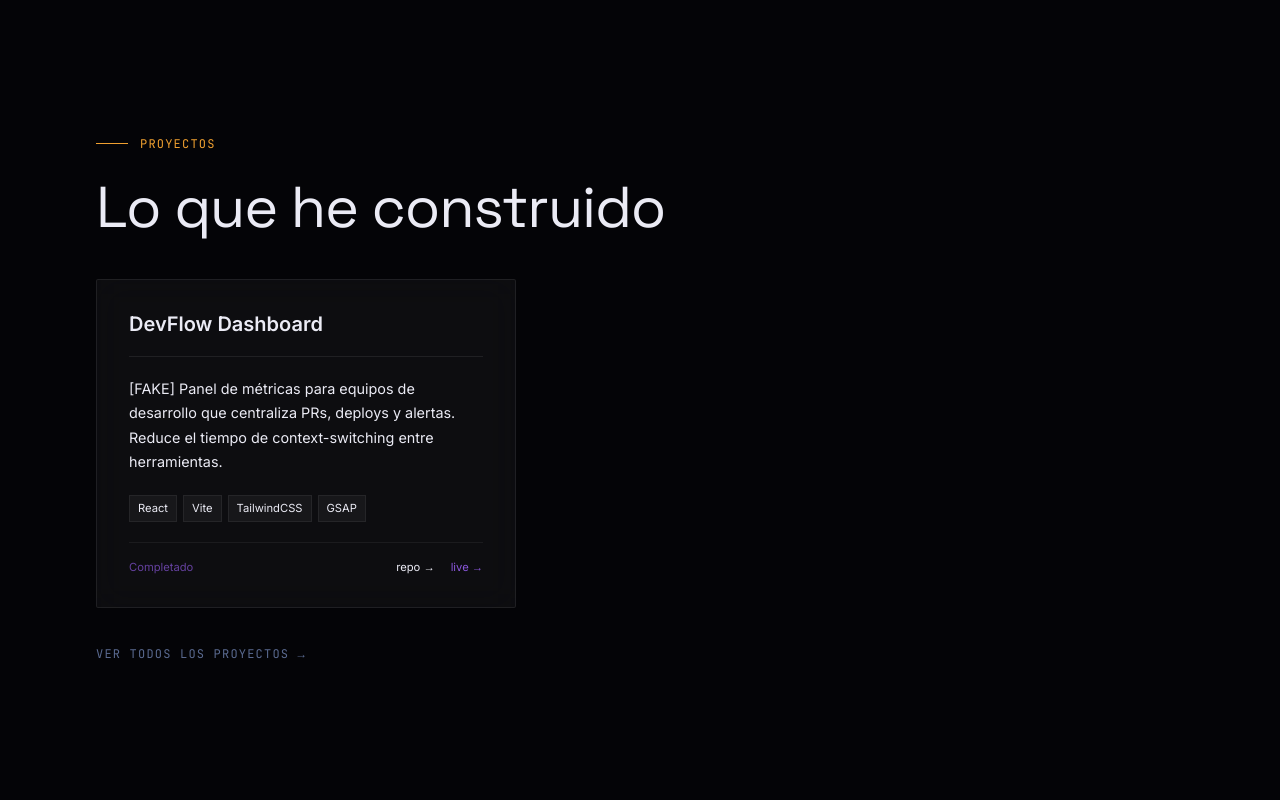
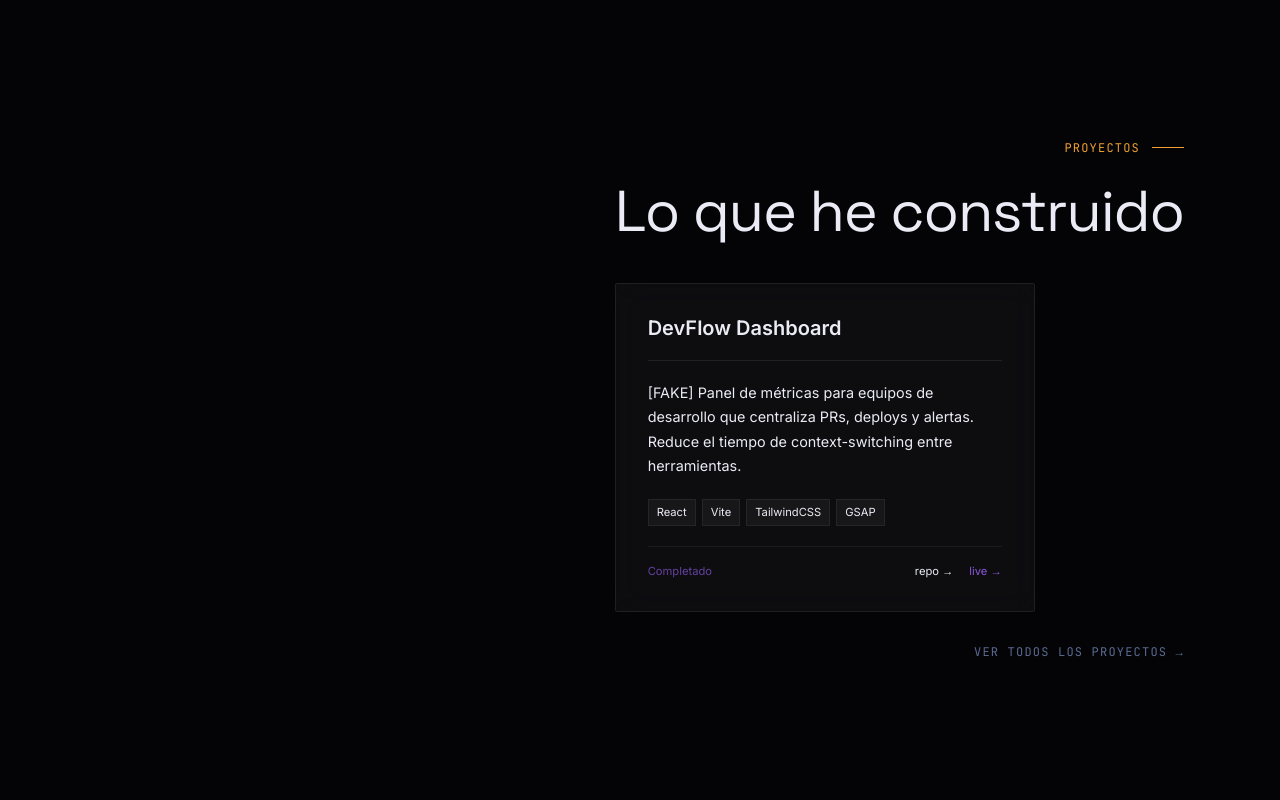
Before and after one commit to EdgarVMora/pro-personal-web, a React (Vite) app: page / in a window 1280 px wide. Shown: the part 1600-2400 px from the top of the page. Built offline with nearby package versions, Linux system fonts and the light colour scheme.

Commit message:
style: apply Z-pattern layout to Home sections (alternating left/right)

```diff
--- a/src/pages/Home/sections/AboutSection.jsx
+++ b/src/pages/Home/sections/AboutSection.jsx
@@ -27,7 +27,7 @@ function AboutSection({ personal, skills }) {
       ref={sectionRef}
       className="relative min-h-screen flex items-center px-6 md:px-16 lg:px-24 py-24"
     >
-      <div style={{ maxWidth: '640px' }} className="w-full">
+      <div style={{ maxWidth: '640px' }} className="w-full mr-auto">
 
         {/* Label badge */}
         <div className="about-anim flex items-center gap-3 mb-6">
--- a/src/pages/Home/sections/ContactSection.jsx
+++ b/src/pages/Home/sections/ContactSection.jsx
@@ -26,10 +26,10 @@ function ContactSection({ personal }) {
       ref={sectionRef}
       className="relative min-h-screen flex items-center px-6 md:px-16 lg:px-24 py-24"
     >
-      <div style={{ maxWidth: '560px' }}>
+      <div style={{ maxWidth: '560px' }} className="ml-auto">
 
-        {/* Label badge */}
-        <div className="contact-anim flex items-center gap-3 mb-6">
+        {/* Label badge — espejado a la derecha */}
+        <div className="contact-anim flex items-center flex-row-reverse gap-3 mb-6">
           <div className="h-px w-8 bg-accent" />
           <span className="font-mono text-xs uppercase tracking-widest text-accent">
             Contacto
@@ -37,25 +37,25 @@ function ContactSection({ personal }) {
         </div>
 
         {/* Heading */}
-        <h2 className="contact-anim font-display text-title text-foreground mb-4">
+        <h2 className="contact-anim font-display text-title text-foreground mb-4 text-right">
           ¿Trabajamos juntos?
         </h2>
 
         {/* Subtext */}
-        <p className="contact-anim font-sans text-lg leading-relaxed text-muted mb-10">
+        <p className="contact-anim font-sans text-lg leading-relaxed text-muted mb-10 text-right">
           Si tienes un proyecto en mente o simplemente quieres conectar, escríbeme.
         </p>
 
         {/* Email */}
         <a
           href={`mailto:${personal.email}`}
-          className="contact-anim block font-display text-2xl text-foreground hover:text-accent hover:glow-amber-text transition-all duration-300 mb-10"
+          className="contact-anim block font-display text-2xl text-foreground hover:text-accent hover:glow-amber-text transition-all duration-300 mb-10 text-right"
         >
           {personal.email}
         </a>
 
         {/* Social links */}
-        <div className="contact-anim flex gap-4">
+        <div className="contact-anim flex gap-4 justify-end">
           <a
             href={personal.links.github}
             target="_blank"
--- a/src/pages/Home/sections/JourneySection.jsx
+++ b/src/pages/Home/sections/JourneySection.jsx
@@ -28,7 +28,7 @@ function JourneySection({ journey }) {
       ref={sectionRef}
       className="relative min-h-screen flex items-center px-6 md:px-16 lg:px-24 py-24"
     >
-      <div style={{ maxWidth: '600px' }} className="w-full">
+      <div style={{ maxWidth: '600px' }} className="w-full mr-auto">
 
         {/* Label badge */}
         <div className="journey-anim flex items-center gap-3 mb-6">
--- a/src/pages/Home/sections/ProjectsSection.jsx
+++ b/src/pages/Home/sections/ProjectsSection.jsx
@@ -28,10 +28,10 @@ function ProjectsSection({ projects }) {
       ref={sectionRef}
       className="relative min-h-screen flex items-center px-6 md:px-16 lg:px-24 py-24"
     >
-      <div style={{ maxWidth: '680px' }} className="w-full">
+      <div style={{ maxWidth: '680px' }} className="ml-auto">
 
-        {/* Label badge */}
-        <div className="proj-anim flex items-center gap-3 mb-6">
+        {/* Label badge — espejado a la derecha */}
+        <div className="proj-anim flex items-center flex-row-reverse gap-3 mb-6">
           <div className="h-px w-8 bg-accent" />
           <span className="font-mono text-xs uppercase tracking-widest text-accent">
             Proyectos
@@ -39,7 +39,7 @@ function ProjectsSection({ projects }) {
         </div>
 
         {/* Heading */}
-        <h2 className="proj-anim font-display text-title text-foreground mb-10">
+        <h2 className="proj-anim font-display text-title text-foreground mb-10 text-right">
           Lo que he construido
         </h2>
 
@@ -51,7 +51,7 @@ function ProjectsSection({ projects }) {
         </div>
 
         {/* CTA */}
-        <div className="proj-anim">
+        <div className="proj-anim flex justify-end">
           <Link
             to="/projects"
             className="font-mono text-xs uppercase tracking-widest text-muted hover:text-accent transition-colors duration-200"
```
